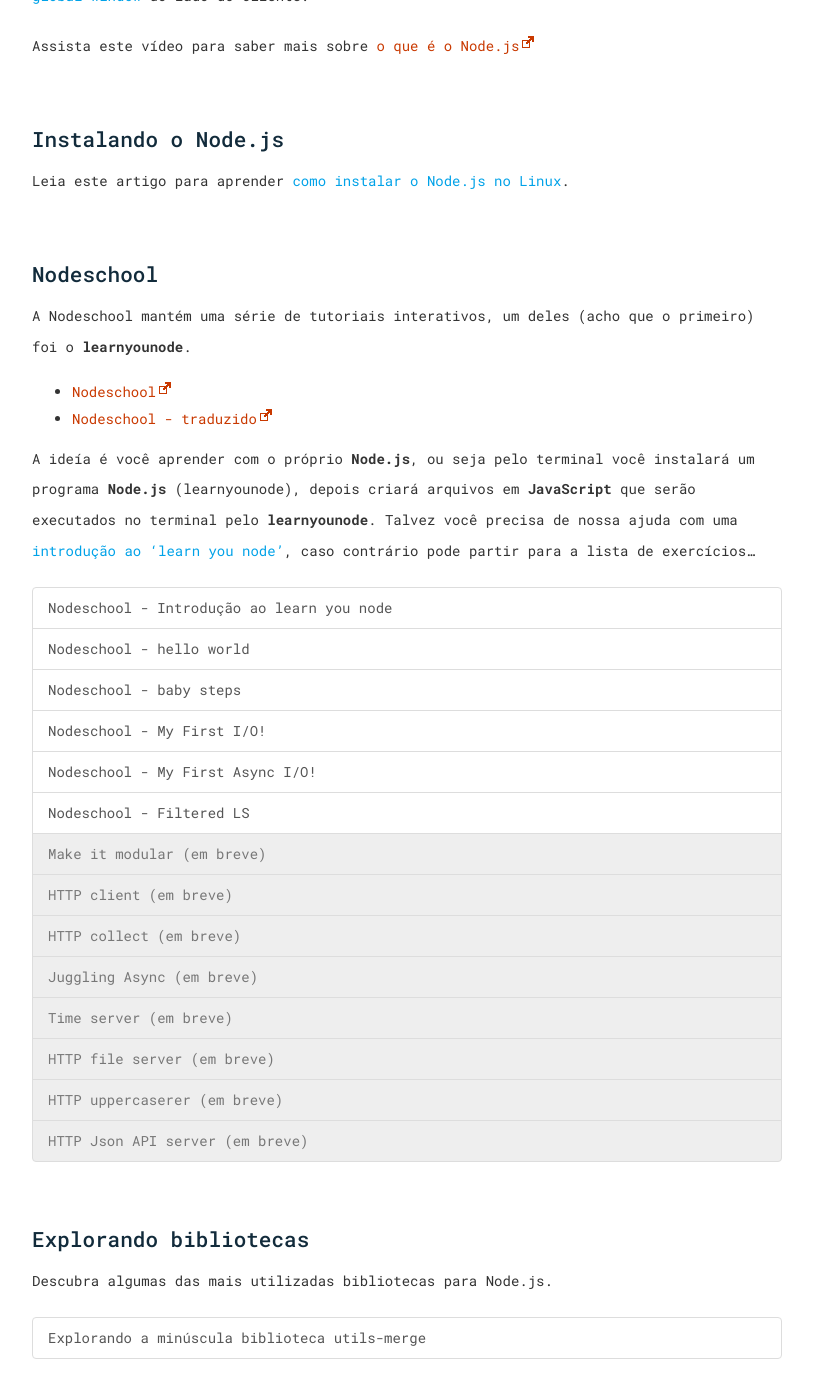
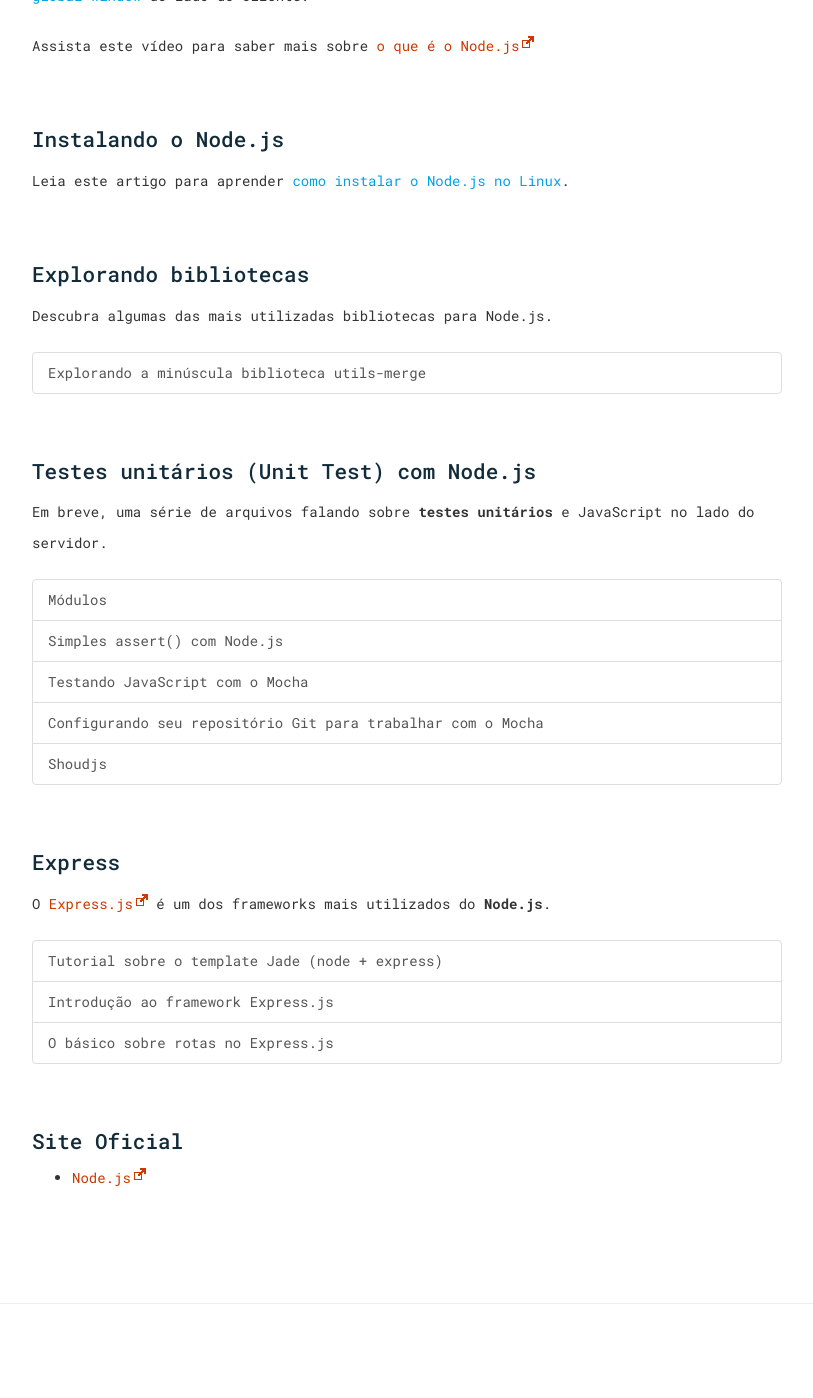
Before and after one commit to website-devfuria/nodejs, a Jekyll site: the page built from index.md, in a window 1280 px wide and 1400 px high, scrolled down 1074 px. Shown: the whole window, without its empty margins (233-1046 px from the left). Built offline with Jekyll 4.4.1, drawn with Linux system fonts in a browser that asks for light colours; some of the changed text lies outside the part shown.

Commit message:
limpando readme

```diff
--- a/index.md
+++ b/index.md
@@ -34,38 +34,6 @@ Leia este artigo para aprender [como instalar o Node.js no Linux](/linux/instala
 
 
 
-## Nodeschool
-
-A Nodeschool mantém uma série de tutoriais interativos, um deles (acho que o primeiro) foi o __learnyounode__.
-
-- [Nodeschool](http://nodeschool.io/)
-- [Nodeschool - traduzido](https://github.com/lucasfcosta/learnyounode-pt-br)
-
-A ideía é você aprender com o próprio __Node.js__, ou seja pelo terminal você instalará um programa __Node.js__ (learnyounode),
-depois criará arquivos em __JavaScript__ que serão executados no terminal pelo __learnyounode__. Talvez você precisa de
-nossa ajuda com uma [introdução ao 'learn you node'](introducao-ao-learnyounode/), caso contrário pode partir para a lista de
-exercícios...
-
-
-<div class="list-group">
-    <a href="introducao-ao-learnyounode/" class="list-group-item ">Nodeschool - Introdução ao learn you node</a>
-    <a href="learnyounode-01-hello-world/" class="list-group-item ">Nodeschool - hello world</a>
-    <a href="learnyounode-02-baby-steps/" class="list-group-item ">Nodeschool - baby steps</a>
-    <a href="learnyounode-03-my-first-io/" class="list-group-item ">Nodeschool - My First I/O!</a>
-    <a href="learnyounode-04-my-first-async-io/" class="list-group-item ">Nodeschool - My First Async I/O!</a>
-    <a href="learnyounode-05-filtered-ls/" class="list-group-item ">Nodeschool - Filtered LS</a>
-    <li class="list-group-item disabled">Make it modular (em breve)</li>
-    <li class="list-group-item disabled">HTTP client (em breve)</li>
-    <li class="list-group-item disabled">HTTP collect (em breve)</li>
-    <li class="list-group-item disabled">Juggling Async (em breve)</li>
-    <li class="list-group-item disabled">Time server (em breve)</li>
-    <li class="list-group-item disabled">HTTP file server (em breve)</li>
-    <li class="list-group-item disabled">HTTP uppercaserer (em breve)</li>
-    <li class="list-group-item disabled">HTTP Json API server (em breve)</li>
-</div>
-
-
-
 ## Explorando bibliotecas
 
 Descubra algumas das mais utilizadas bibliotecas para Node.js.
@@ -97,4 +65,3 @@ O [Express.js](http://expressjs.com/) é um dos frameworks mais utilizados do __
 ## Site Oficial
 
 - [Node.js](http://nodejs.org/)
-- [Node.js - comunidade Brasileira](http://nodebr.com/)
```
Also changed, not shown: readme.md.
